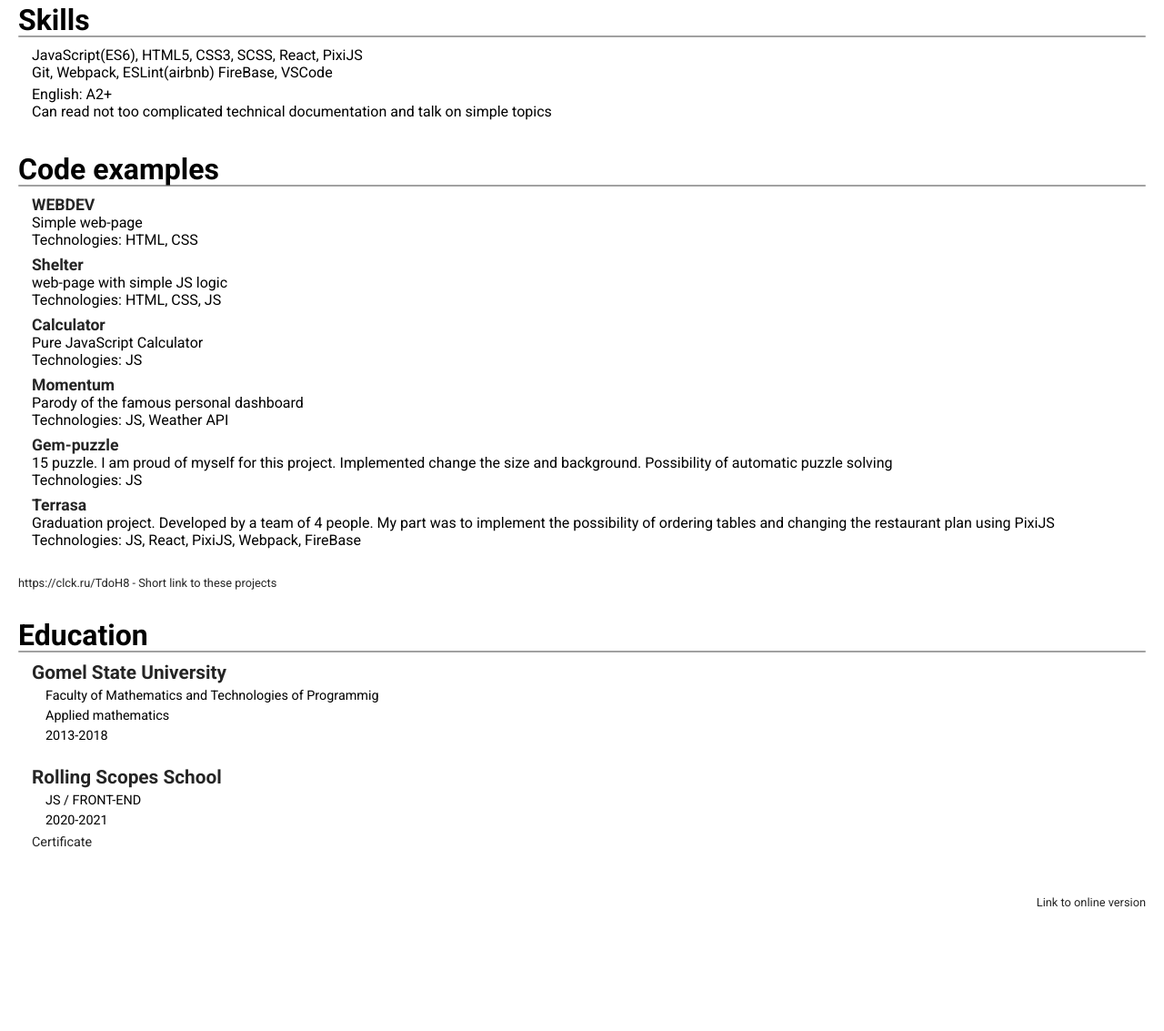
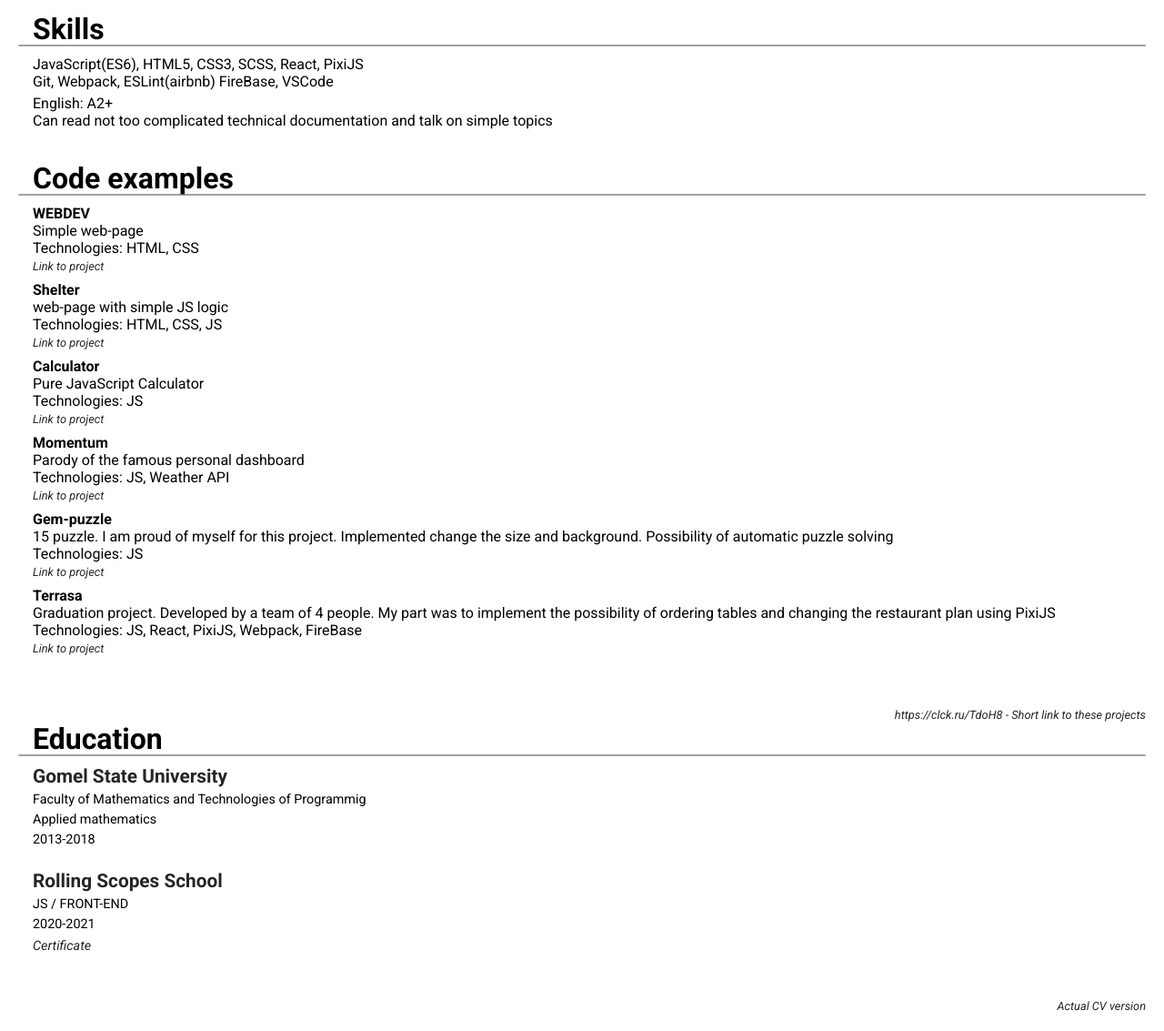
Before and after one commit to CmrdCat/CV, a plain HTML site: page index.html in a window 1280 px wide. Shown: the part 533-1666 px from the top of the page at 91% size. Before the commit the page ends 1552 px from the top, so only its background shows below. Drawn offline with Linux system fonts and the light colour scheme.

Commit message:
fix styles

```diff
--- a/index.html
+++ b/index.html
@@ -56,6 +56,7 @@
       <main>
          <section class="summary">
             <h3>Summary</h3>
+            <div class="block-content">
                <p>
                   I have been studying web development for over two years. During this time, he has gone from simple web pages to
                   the
@@ -74,80 +75,87 @@
                      of React</li>
                   <li>Improve skills in back-end development</li>
                </ul>
+            </div>
          </section>
          <section class="skills">
             <h3>Skills</h3>
+            <div class="block-content">
                <p>
                   JavaScript(ES6), HTML5, CSS3, SCSS, React, PixiJS
-               <br/>
+                  <br />
                   Git, Webpack, ESLint(airbnb) FireBase, VSCode
                </p>
                <p>
                   English: A2+
-               <br/>
+                  <br />
                   Can read not too complicated technical documentation and talk on simple topics
                </p>
+            </div>
          </section>
 
          <section class="code-examples">
             <h3>Code examples</h3>
+            <div class="block-content">
                <ul>
                   <li>
-                  <a href="https://rolling-scopes-school.github.io/cmrdcat-JS2020Q3/webdev/"
-                     target="_blank">
                      <h4>WEBDEV</h4>
-                  </a>
                      <p>Simple web-page</p>
                      <p>Technologies: HTML, CSS</p>
+                     <a href="https://rolling-scopes-school.github.io/cmrdcat-JS2020Q3/webdev/" target="_blank">
+                        Link to project
+                     </a>
                   </li>
                   <li>
-                  <a href="https://rolling-scopes-school.github.io/cmrdcat-JS2020Q3/shelter/pages/main/main.html"
-                     target="_blank">
                      <h4>Shelter</h4>
-                  </a>
                      <p>web-page with simple JS logic</p>
                      <p>Technologies: HTML, CSS, JS</p>
+                     <a href="https://rolling-scopes-school.github.io/cmrdcat-JS2020Q3/shelter/pages/main/main.html" target="_blank">
+                        Link to project
+                     </a>
                   </li>
                   <li>
-                  <a href="https://rolling-scopes-school.github.io/cmrdcat-JS2020Q3/calculator/"
-                     target="_blank">
                      <h4>Calculator</h4>
-                  </a>
                      <p>Pure JavaScript Calculator</p>
                      <p>Technologies: JS</p>
+                     <a href="https://rolling-scopes-school.github.io/cmrdcat-JS2020Q3/calculator/" target="_blank">
+                        Link to project
+                     </a>
                   </li>
                   <li>
-                  <a href="https://rolling-scopes-school.github.io/cmrdcat-JS2020Q3/Momentum/"
-                     target="_blank">
                      <h4>Momentum</h4>
-                  </a>
                      <p>Parody of the famous personal dashboard</p>
                      <p>Technologies: JS, Weather API</p>
+                     <a href="https://rolling-scopes-school.github.io/cmrdcat-JS2020Q3/Momentum/" target="_blank">
+                        Link to project
+                     </a>
                   </li>
                   <li>
-                  <a href="https://rolling-scopes-school.github.io/cmrdcat-JS2020Q3/gem-puzzle/dist/index.html"
-                     target="_blank">
                      <h4>Gem-puzzle</h4>
-                  </a>
                      <p>15 puzzle. I am proud of myself for this project. Implemented change the size and background. Possibility of
                         automatic puzzle solving</p>
                      <p>Technologies: JS</p>
+                     <a href="https://rolling-scopes-school.github.io/cmrdcat-JS2020Q3/gem-puzzle/dist/index.html" target="_blank">
+                        Link to project
+                     </a>
                   </li>
                   <li>
-                  <a href="https://terassa.netlify.app/"
-                     target="_blank">
                      <h4>Terrasa</h4>
-                  </a>
-                  <p>Graduation project. Developed by a team of 4 people. My part was to implement the possibility of ordering tables and
+                     <p>Graduation project. Developed by a team of 4 people. My part was to implement the possibility of ordering
+                        tables and
                         changing the restaurant plan using PixiJS</p>
                      <p>Technologies: JS, React, PixiJS, Webpack, FireBase</p>
+                     <a href="https://terassa.netlify.app/" target="_blank">
+                        Link to project
+                     </a>
                   </li>
                </ul>
-            <br/>
-            <a class="short-link"href="https://clck.ru/TdoH8">https://clck.ru/TdoH8 - Short link to these projects</a>
+               <br />
+            </div>
          </section>
+         <a class="r-side-link" href="https://clck.ru/TdoH8">https://clck.ru/TdoH8 - Short link to these projects</a>
          <section class="education">
             <h3>Education</h3>
+            <div class="block-content">
                <div class="text-content">
                   <a href="https://www.gsu.by/" target="_blank">
                      <h4>Gomel State University</h4>
@@ -162,15 +170,15 @@
                   </a>
                   <p>JS / FRONT-END</p>
                   <p>2020-2021</p>
-               <a href="https://drive.google.com/file/d/1BeaRd7OVVENopw6BYveaH-X4V-7Gml3n/view?usp=sharing"
-               target="_blank">
+                  <a href="https://drive.google.com/file/d/1BeaRd7OVVENopw6BYveaH-X4V-7Gml3n/view?usp=sharing" target="_blank">
                      Certificate
                   </a>
+               </div>
             </div>
          </section>
          <a href="https://cmrdcat.github.io/CV/"
             target="_blank"
-            class="online-link">Link to online version</a>
+            class="r-side-link">Actual CV version</a>
       </main>
    </div>
    <script src="https://use.fontawesome.com/2cf2c1a8f4.js">
--- a/style.scss
+++ b/style.scss
@@ -16,7 +16,6 @@ li {
 a {
    color: rgb(37, 37, 37);
    text-decoration: none;
-   font-size: 1.1rem;
 }
 a:hover {
       text-shadow: 1px 1px 2px rgba(68, 68, 68, 0.527);
@@ -25,6 +24,7 @@ h3 {
    font-size: 2rem;
    position: relative;
    margin-bottom: 10px;
+   padding-left: 1rem;
    &::after {
       content:'';
       width: 100%;
@@ -45,16 +45,15 @@ h3 {
       display: flex;
       border-top: 5px;
       margin-bottom: 30px;
+      @media screen and (max-width:426px){
+         flex-direction: column;
+      }
       &-photo {
-         display: flex;
-         justify-content: center;
-         padding:  15px 0;
-         background-image: url('');
-         background-size: cover;
-         background-position: center;
          img {
-            width: 200px;
+            width: 100%;
+            max-width: 200px;
             border: 1px solid darkgrey;
+            object-fit: cover;
          }
       }
       &-about {
@@ -62,6 +61,7 @@ h3 {
          flex-direction: column;
          justify-content: center;
          width: 100%;
+         margin-bottom: 10px;
          .text-block {
             .header-about_name {
                font-size: 2rem;
@@ -80,6 +80,9 @@ h3 {
          i {
             min-width: 20px;
          }
+         a {
+            font-size: 1.1rem;
+         }
       }
    }
    main {
@@ -88,14 +91,17 @@ h3 {
       section {
          margin-bottom: 30px;
       };
-      p {
-         padding: 0 15px;
+      a {
+         font-style: italic;
+      }
+      .block-content {
+         margin-left: 1rem;
       }
          .education {
             .text-content {
-               margin-left: 15px;
                margin-bottom: 20px;
                h4 {
+                  font-style: normal;
                   font-size: 1.3rem;
                   padding-bottom: 5px;
                }
@@ -112,9 +118,6 @@ h3 {
                text-align: justify;
                margin-bottom: 1rem;
             }
-            ul {
-               padding-left: 15px;
-            }
             li {
                padding-left: 1rem;
             }
@@ -127,16 +130,13 @@ h3 {
          .code-examples {
             li {
                margin-bottom: 0.5rem;
-               h4 {
-               margin-left: 15px;
-            }
-            }
-            .short-link {
-               font-size: 0.8rem;
+               a {
+                  font-size: .8rem;
+               }
             }
          }
    }
-   .online-link {
+   .r-side-link {
       text-align: right;
       font-size: 0.8rem;
    }
```
Also changed, not shown: style.css, 1 other file. Lines whose indentation alone changed are shown as unchanged.
